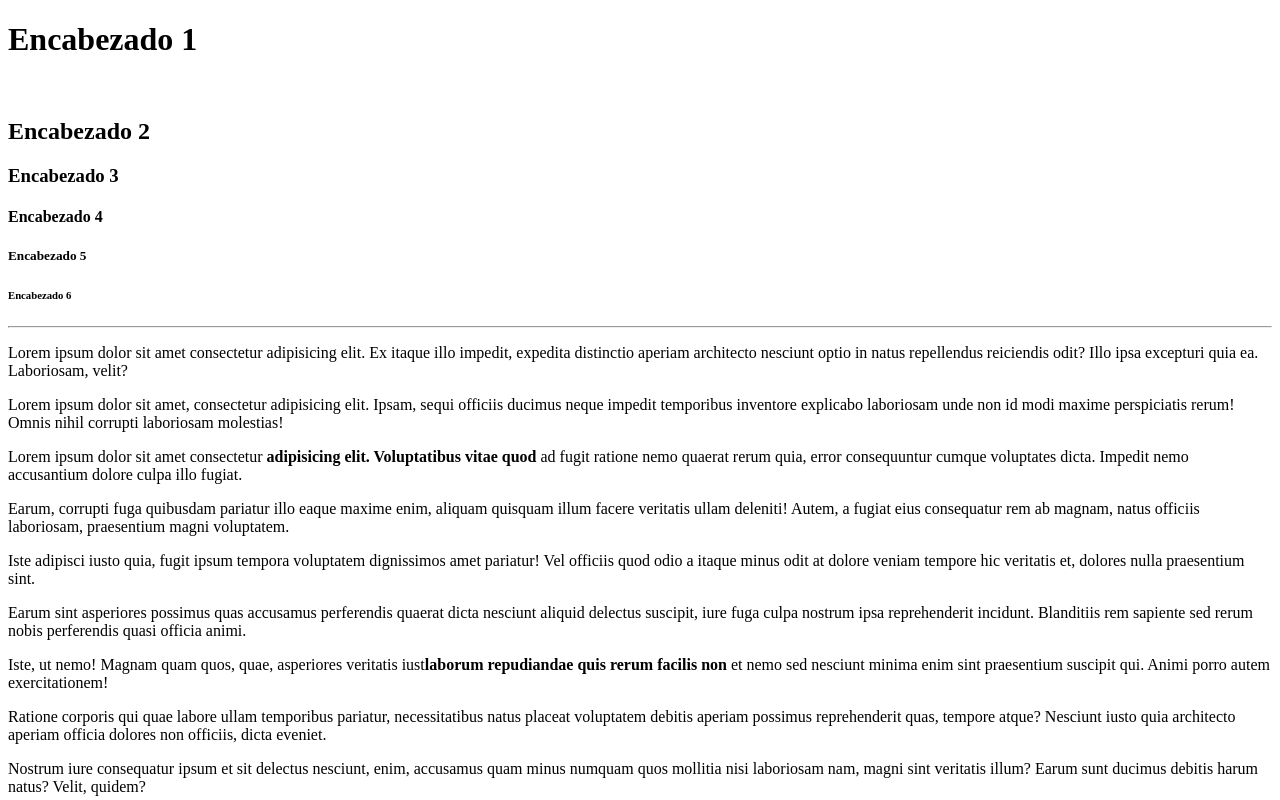
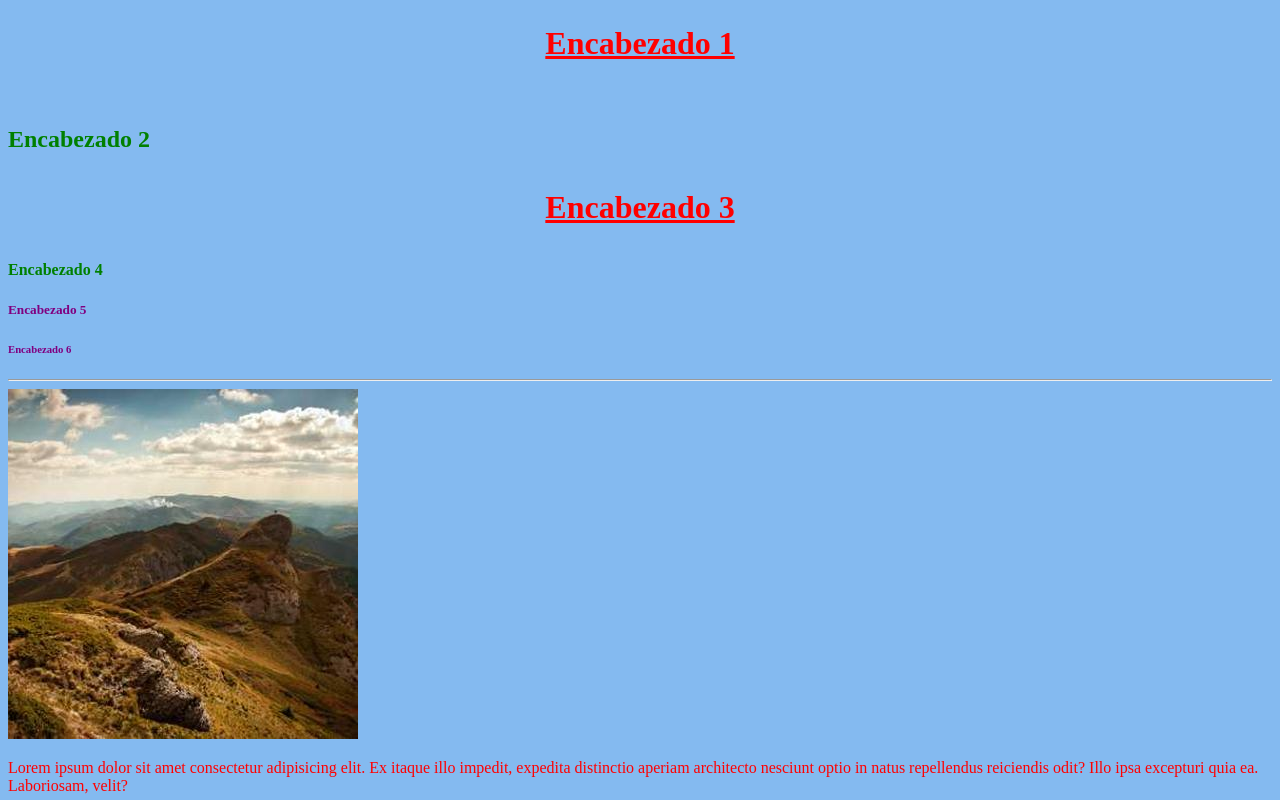
Before and after one commit to karenaylinesp/practicas-karen, a plain HTML site: page u2/encabezados.html in a window 1280 px wide. Shown: the top 800 px of the page. Drawn offline with Linux system fonts and the light colour scheme.

Commit message:
12febrero 2:38

```diff
--- /dev/null
+++ b/css/encabezados.css
@@ -0,0 +1,12 @@
+/*Documento css*/
+body { background-color:#84baf0;}
+
+h1, h3 {color:red;
+      font-size: 32px;
+      line-height: 140%;
+      text-decoration: underline;
+      text-align: center;}
+
+h2, h4 { color:green;}
+
+h5, h6 { color: purple;}
--- a/u2/encabezados.html
+++ b/u2/encabezados.html
@@ -4,8 +4,9 @@
     <meta charset="UTF-8">
     <meta name="viewport" content="width=device-width, initial-scale=1.0">
     <title>Document</title>
+    <link rel="stylesheet" href="../css/encabezados.css">
 </head>
-<body>
+<body text="red">
 
 </body>
 <h1>Encabezado 1</h1>
@@ -16,12 +17,15 @@
 <h5>Encabezado 5 </h5>
 <h6>Encabezado 6</h6>
 <hr>
+<img src="../img/paisaje.jpg" alt="Paisaje bellojej">
 <p>Lorem ipsum dolor sit amet consectetur adipisicing elit. Ex itaque illo impedit, expedita distinctio aperiam architecto nesciunt optio in natus repellendus reiciendis odit? Illo ipsa excepturi quia ea. Laboriosam, velit?</p>
 <p>Lorem ipsum dolor sit amet, consectetur adipisicing elit. Ipsam, sequi officiis ducimus neque impedit temporibus inventore explicabo laboriosam unde non id modi maxime perspiciatis rerum! Omnis nihil corrupti laboriosam molestias!</p>
 <p>Lorem ipsum dolor sit amet consectetur <b>adipisicing elit. Voluptatibus vitae quod</b> ad fugit ratione nemo quaerat rerum quia, error consequuntur cumque voluptates dicta. Impedit nemo accusantium dolore culpa illo fugiat.</p>
+<img src="https://picsum.photos/350/350" alt="">
 <p>Earum, corrupti fuga quibusdam pariatur illo eaque maxime enim, aliquam quisquam illum facere veritatis ullam deleniti! Autem, a fugiat eius consequatur rem ab magnam, natus officiis laboriosam, praesentium magni voluptatem.</p>
 <p>Iste adipisci iusto quia, fugit ipsum tempora voluptatem dignissimos amet pariatur! Vel officiis quod odio a itaque minus odit at dolore veniam tempore hic veritatis et, dolores nulla praesentium sint.</p>
 <p>Earum sint asperiores possimus quas accusamus perferendis quaerat dicta nesciunt aliquid delectus suscipit, iure fuga culpa nostrum ipsa reprehenderit incidunt. Blanditiis rem sapiente sed rerum nobis perferendis quasi officia animi.</p>
+<img src="../img/monito.jpeg" alt="">
 <p>Iste, ut nemo! Magnam quam quos, quae, asperiores veritatis iust<strong>laborum repudiandae quis rerum facilis non</strong> et nemo sed nesciunt minima enim sint praesentium suscipit qui. Animi porro autem exercitationem!</p>
 <p>Ratione corporis qui quae labore ullam temporibus pariatur, necessitatibus natus placeat voluptatem debitis aperiam possimus reprehenderit quas, tempore atque? Nesciunt iusto quia architecto aperiam officia dolores non officiis, dicta eveniet.</p>
 <p>Nostrum iure consequatur ipsum et sit delectus nesciunt, enim, accusamus quam minus numquam quos mollitia nisi laboriosam nam, magni sint veritatis illum? Earum sunt ducimus debitis harum natus? Velit, quidem?</p>
```
Also changed, not shown: img/monito.jpeg (added), img/paisaje.jpg (added).
